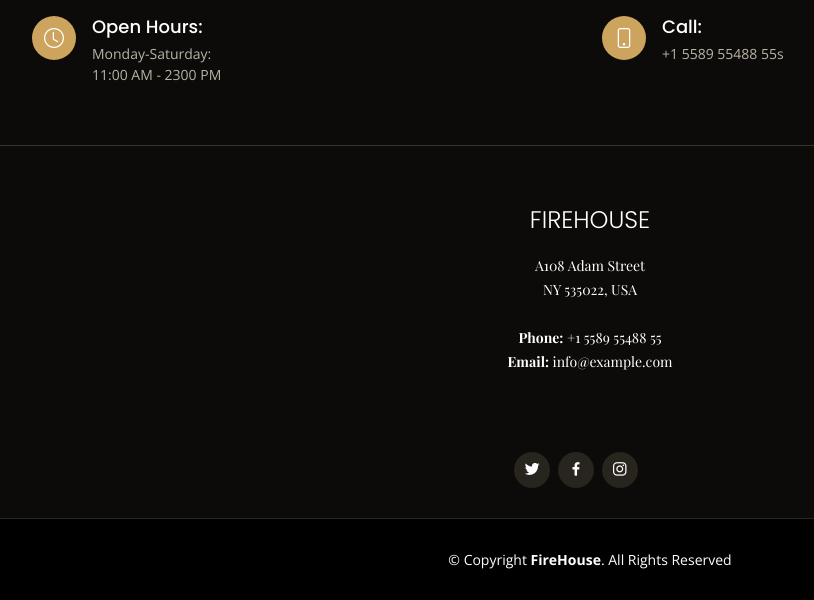
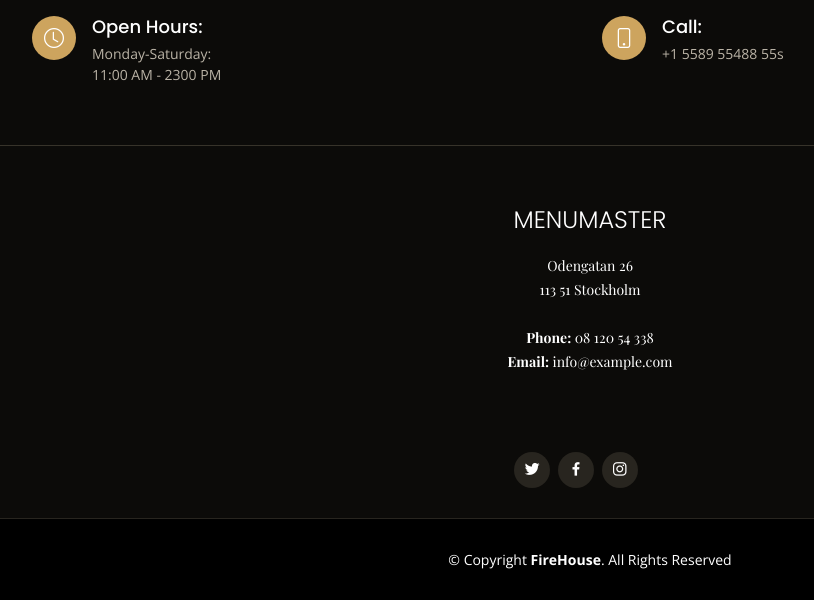
Before and after one commit to Meyaal/Dine, a Django app: page / in a window 1280 px wide. Shown: the part 4480-5080 px from the top of the page, without its empty margins (50-864 px from the left). Run offline with Django 3.2, Linux system fonts and the light colour scheme; some libraries are stand-ins or nearby versions; some web fonts are replaced.

```diff
--- a/Foodie/templates/base.html
+++ b/Foodie/templates/base.html
@@ -9,7 +9,7 @@
 
   <title>Welcome to MenuMaster</title>
   <meta content="MenuMaster premier restaurant with exclusive meals everyday!" name="description">
-  <meta content="Stockholm city restaurant, dinner, lunch, places to eat in nyc" name="keywords">
+  <meta content="Stockholm city restaurant, dinner, lunch, places to eat in Stockholm" name="keywords">
 
   <!-- Favicons -->
   <link href="{% static 'img/favicon.png' %}" rel="icon">
@@ -108,11 +108,11 @@
         <div class="row">
 
           <div class="footer-info text-center">
-            <h3>FireHouse</h3>
+            <h3>MenuMaster</h3>
             <p>
-              A108 Adam Street <br>
-              NY 535022, USA<br><br>
-              <strong>Phone:</strong> +1 5589 55488 55<br>
+              Odengatan 26<br>
+              113 51 Stockholm<br><br>
+              <strong>Phone:</strong> 08 120 54 338<br>
               <strong>Email:</strong> info@example.com<br>
             </p>
           </div>
--- a/Foodie/templates/index.html
+++ b/Foodie/templates/index.html
@@ -9,7 +9,7 @@
   <div class="container position-relative text-center text-lg-start" data-aos="zoom-in" data-aos-delay="100">
     <div class="row">
       <div class="col-lg-8">
-        <h1>Welcome to <span>FireHouse</span></h1>
+        <h1>Welcome to <span>MenuMaster</span></h1>
         <h2>Delivering great food for more than 18 years!</h2>
 
         <div class="btns">
```
